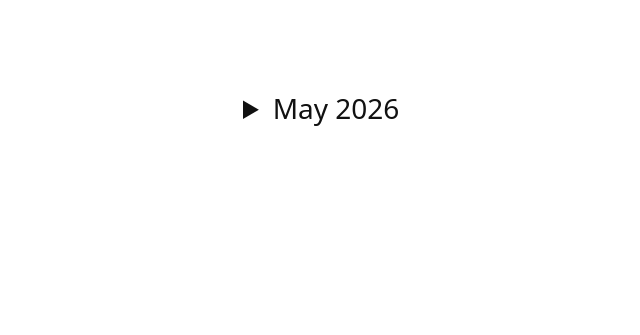
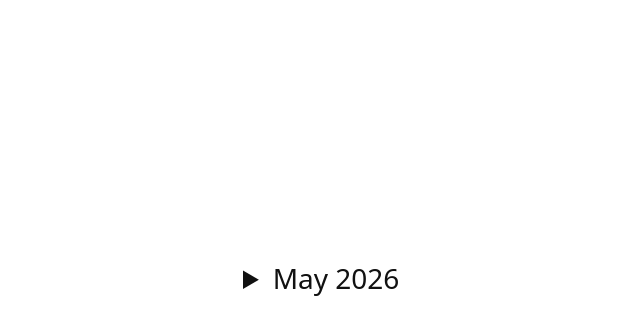
Before and after one commit to ohlucinda/ohlucinda-mobile, a Jekyll site: the page built from index.html, in a window 1280 px wide. Shown: the top 335 px of the page, without its empty margins (57-697 px from the left). Built offline with Jekyll 4.4.1, drawn with Linux system fonts in a browser that asks for light colours.

Commit message:
Update style.css

```diff
--- a/assets/style.css
+++ b/assets/style.css
@@ -8,6 +8,8 @@
   line-height: 2;
 
   font-family: system-ui, sans-serif;
+
+  white-space: pre-wrap;
 }
 
 a {
@@ -26,11 +28,11 @@
 summary {
   cursor: pointer;
   font-size: 28px;
-  margin-bottom: 20px;
+  margin-bottom: 24px;
 }
 
 details div {
-  margin-bottom: 14px;
+  margin-bottom: 18px;
   padding-left: 28px;
   font-size: 20px;
 }
```
